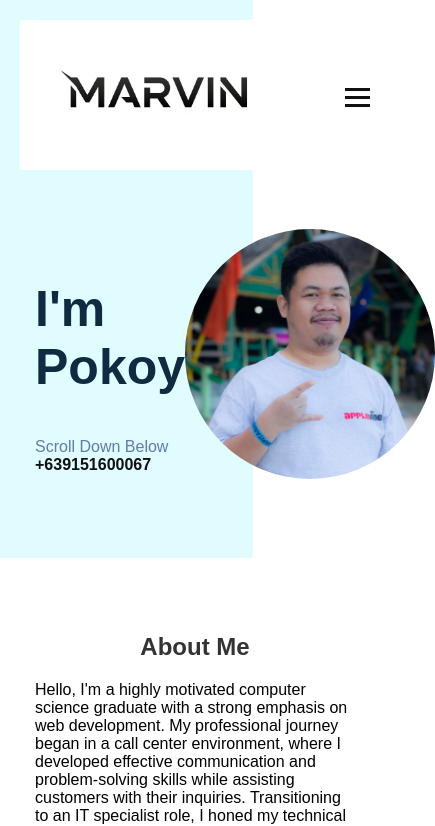
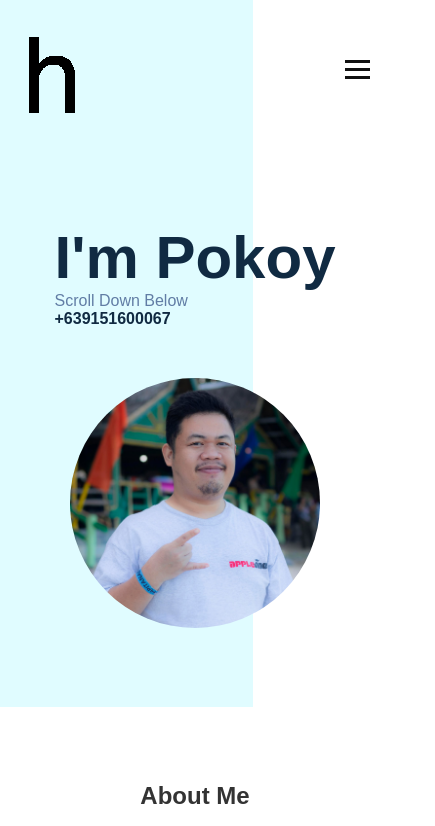
Before and after one commit to marvinjadego/marvinjadego.github.io, a plain HTML site: page portfolio/index.html in a window 390 px wide. Shown: the top 826 px of the page, 435 px wide, since content can reach past the window. Drawn offline with Linux system fonts and the light colour scheme.

Commit message:
banner responsiveness

```diff
--- a/portfolio/index.html
+++ b/portfolio/index.html
@@ -12,9 +12,8 @@
     <header>
         <main class="container navigation">
             <div class="brand">
-                <img src="logo.jpg" alt="Logo">
+                <img src="logo.gif" alt="Logo">
             </div>
-            <div class="brand-links">
             <nav class="menu">
                 <ul>
                     <li><a href="#">Home</a></li>
@@ -23,7 +22,6 @@
                     <li><a href="#resume">Resume</a></li>
                 </ul>
             </nav>
-            </div>
             <div class="menu-toggle">
                 <div class="hamburger"></div>
                 <div class="hamburger"></div>
--- a/portfolio/style.css
+++ b/portfolio/style.css
@@ -12,22 +12,25 @@ header, section{
 }
 
 .pic-info img{
-    width: 250px;
-    height: 250px;
-    border-radius: 250px;
+    width: 450px;
+    height: 450px;
+    border-radius: 450px;
     object-fit: cover;
+    margin-right: 150px !important;
 }
 
 .brand img{
-    height: 150px;
+    height: 0 auto;
     object-fit: cover;
 }
 
 .info-center{
     display: flex;
-    justify-content: space-evenly;
+    justify-content: space-between;
     align-items: center;
-    width: 100%;
+    text-align: left;
+    flex-wrap: wrap;
+
 }
 
 .info-name{
@@ -38,9 +41,10 @@ header, section{
 }
 
 .info-name h1{
-    font-size: 50px;
+    font-size: 70px;
     color: #102A42;
     padding: 0 auto;
+    margin-bottom: 0;
 }
 
 .info-name span{
@@ -100,7 +104,7 @@ ul {
 }
 
 .menu ul li {
-    margin-right: 20px;
+    margin-right: 65px;
 }
 
   .menu ul li:last-child {
@@ -109,7 +113,7 @@ ul {
 
 a {
     text-decoration: none;
-    color: #111;
+    color: #102a42;
     font-weight: bold;
 }
 
@@ -143,8 +147,35 @@ a {
     .menu ul li {
       margin: 10px 0;
     }
+
+    .info-center{
+        justify-content: center;
+        align-items: center;
+    }
+
+    .pic-info img{
+        text-align: center;
+        margin-right: 0 !important;
+        margin-top: 50px;
+    }
 }
 
+@media only screen and (max-width: 635px){
+    .pic-info img{
+        width: 250px;
+        height: 250px;
+        border-radius: 250px;
+        text-align: center;
+        margin-right: 0 !important;
+        margin-top: 50px;
+    }
+}
+
+@media only screen and (max-width: 397px){
+    .info-name h1{
+        font-size: 60px !important;
+    }
+}
 a:hover {
     color: #ffcc00;
 }
```
Also changed, not shown: portfolio/logo.gif (added), portfolio/logo.jpg (deleted). Lines whose indentation alone changed are shown as unchanged.
